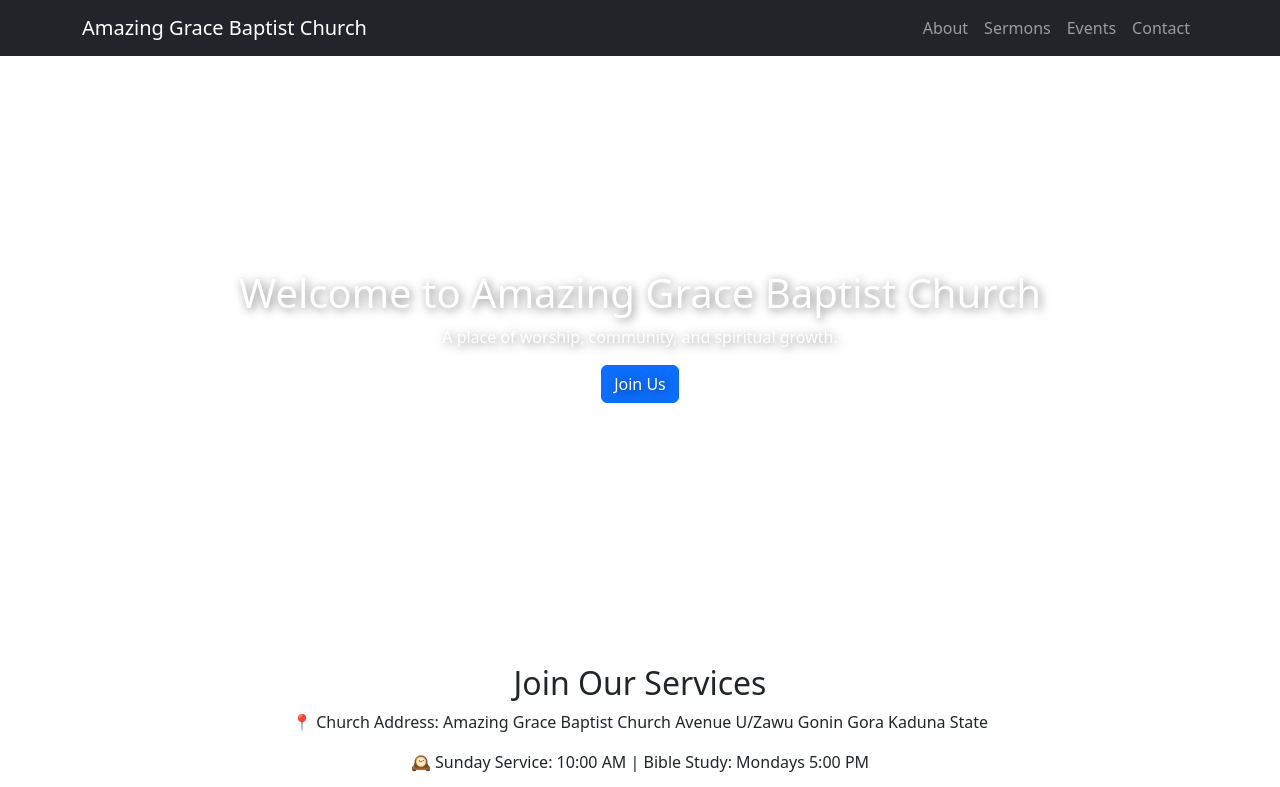
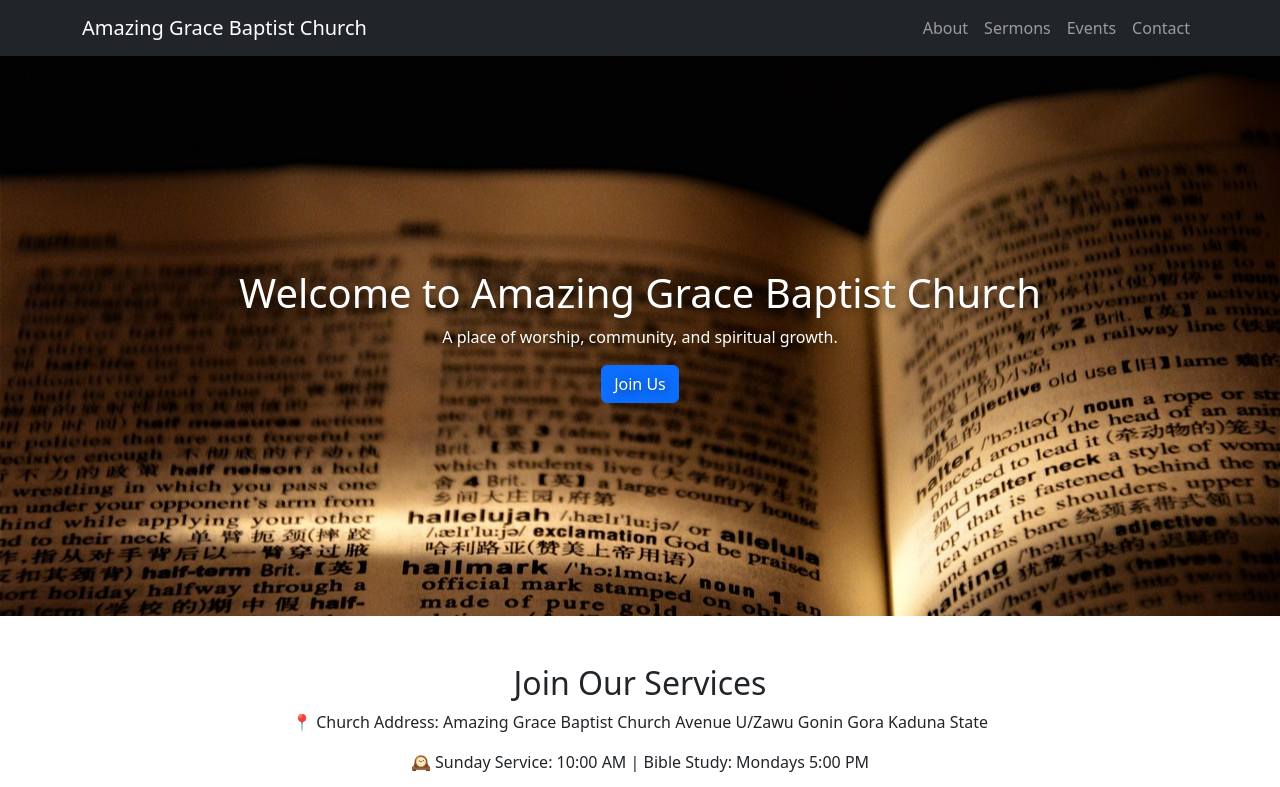
Before and after one commit to Jay989810/amazinggracechurch, a plain HTML site: page index.html in a window 1280 px wide. Shown: the top 787 px of the page. Drawn offline with Linux system fonts and the light colour scheme.

Commit message:
Update index.html

```diff
--- a/index.html
+++ b/index.html
@@ -30,7 +30,7 @@ data-bs-target="#navbarNav">
 </nav>
 <!-- Hero Section -->
 <!-- Hero Section -->
-<section class="hero text-center text-white d-flex align-items-center justify-content-center" style="background: url(church-bg.jpg') center/cover; height: 70vh;">
+<section class="hero text-center text-white d-flex align-items-center justify-content-center" style="background: url('church-bg.jpg') center/cover; height: 70vh;">
     <div>
         <h1>Welcome to Amazing Grace Baptist Church</h1>
         <p>A place of worship, community, and spiritual growth.</p>
```
